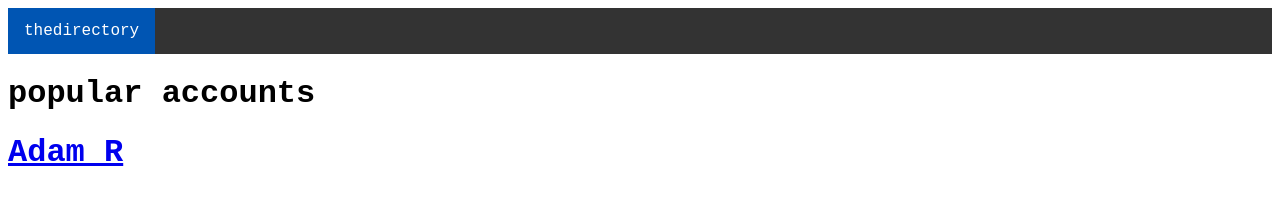
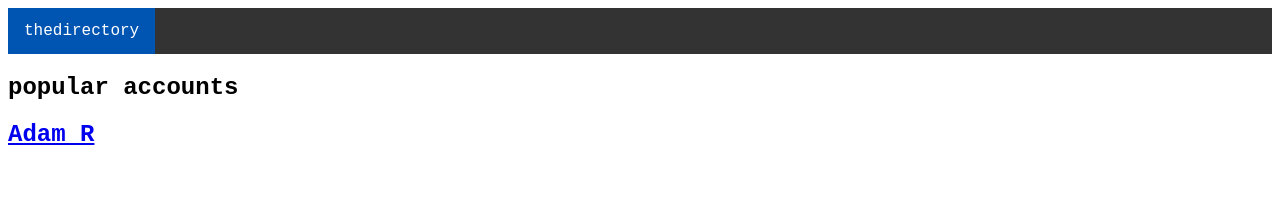
Before and after one commit to piper-AI/social, a plain HTML site: page index.html in a window 1280 px wide. Drawn offline with Linux system fonts and the light colour scheme.

Commit message:
Update index.html

```diff
--- a/index.html
+++ b/index.html
@@ -48,6 +48,6 @@ body {
 </ul>
 
 </body>
-  <h1>popular accounts<h1>
+  <h2>popular accounts<h2>
    <a href="adamr.html">Adam R</a>
 </html>
```
